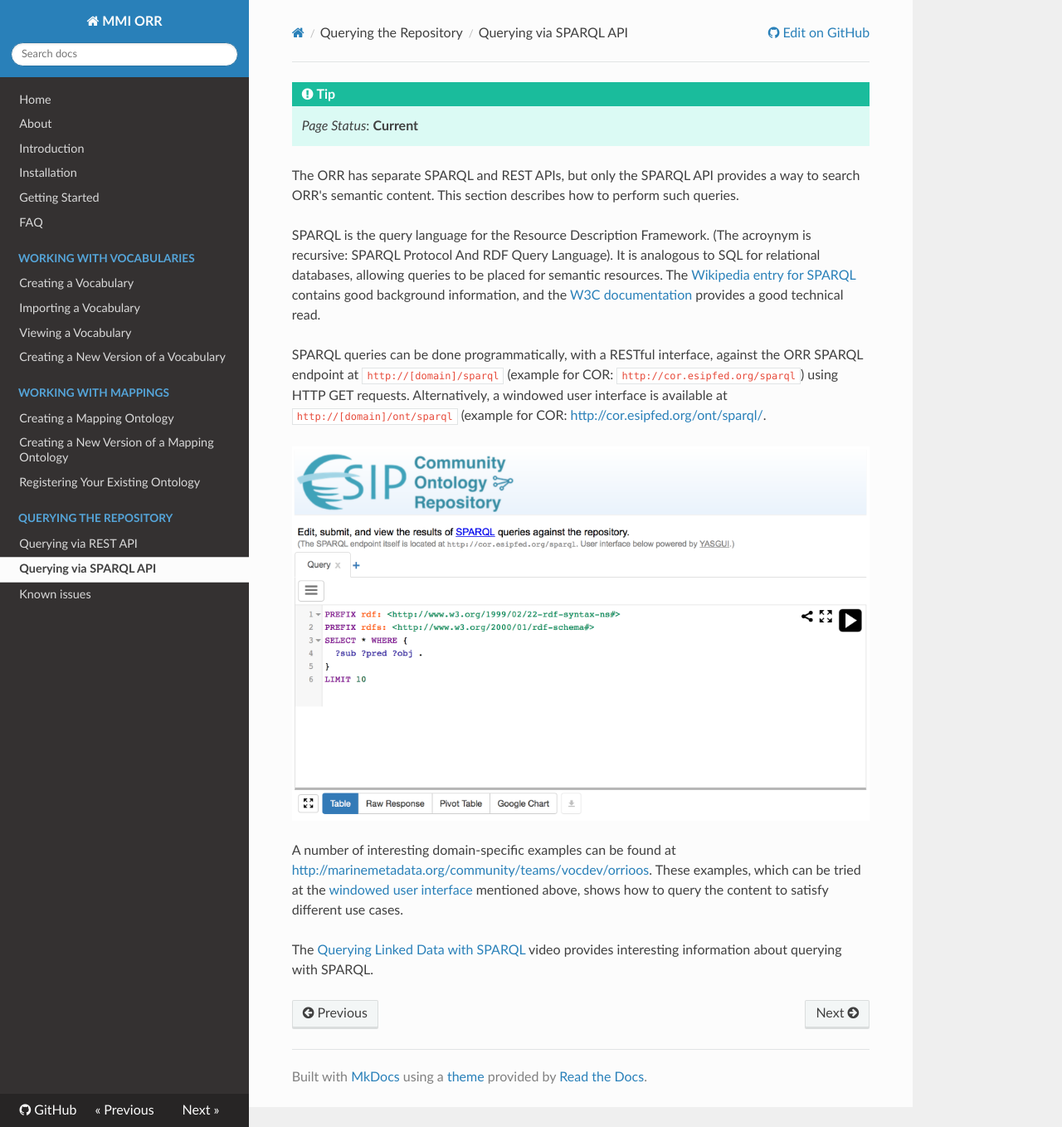
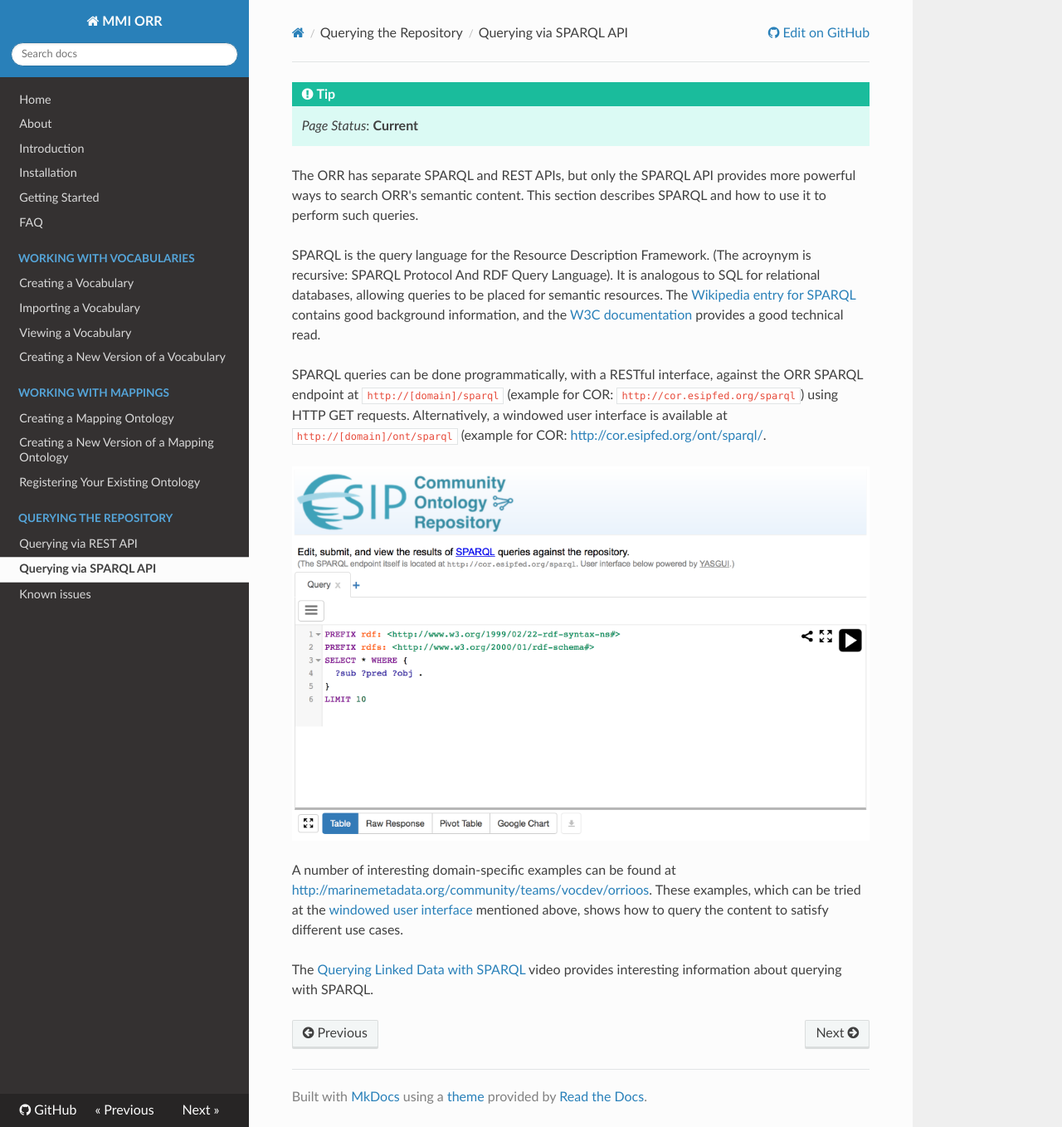
Before and after one commit to mmisw/mmiorr-docs, an MkDocs documentation site: the page built from docs/query.md, in a window 1280 px wide and 1358 px high. Shown: the whole window at 83% size. Built offline with MkDocs 1.6.1, drawn with Linux system fonts in a browser that asks for light colours; nearby versions of some CDN libraries; old or Windows-style settings are respelled for this version of MkDocs.

Commit message:
fixed wrong info about REST API

```diff
--- a/docs/query.md
+++ b/docs/query.md
@@ -1,8 +1,8 @@
 !!! tip
     _Page Status_: **Current**
 
-The ORR has separate SPARQL and REST APIs, but only the SPARQL API provides a way to search ORR's semantic content.
-This section describes how to perform such queries.
+The ORR has separate SPARQL and REST APIs, but only the SPARQL API provides more powerful ways to search ORR's semantic content.
+This section describes SPARQL and how to use it to perform such queries.
 
 SPARQL is the query language for the Resource Description Framework. (The acroynym is recursive: SPARQL Protocol And RDF Query Language).
 It is analogous to SQL for relational databases, allowing queries to be placed for semantic resources.
```
